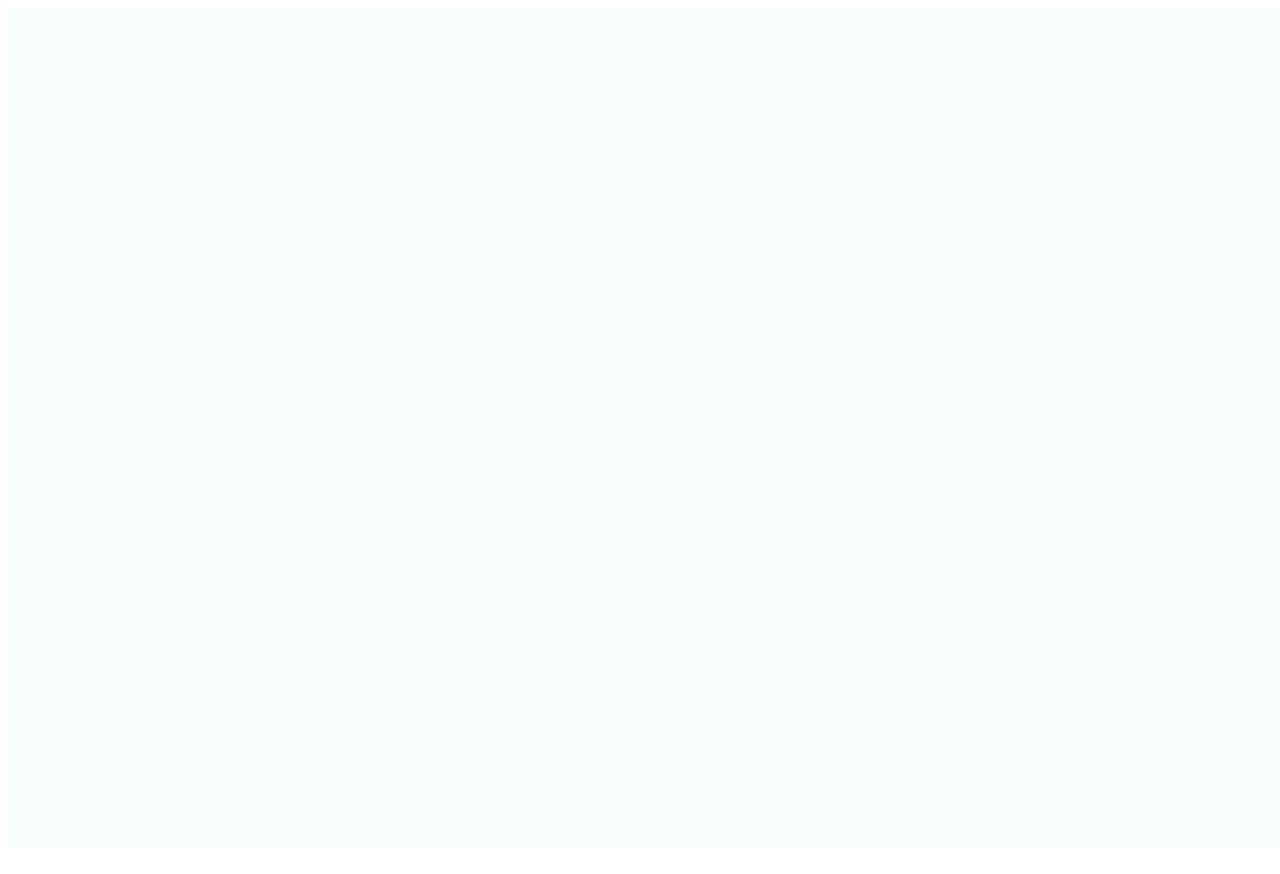
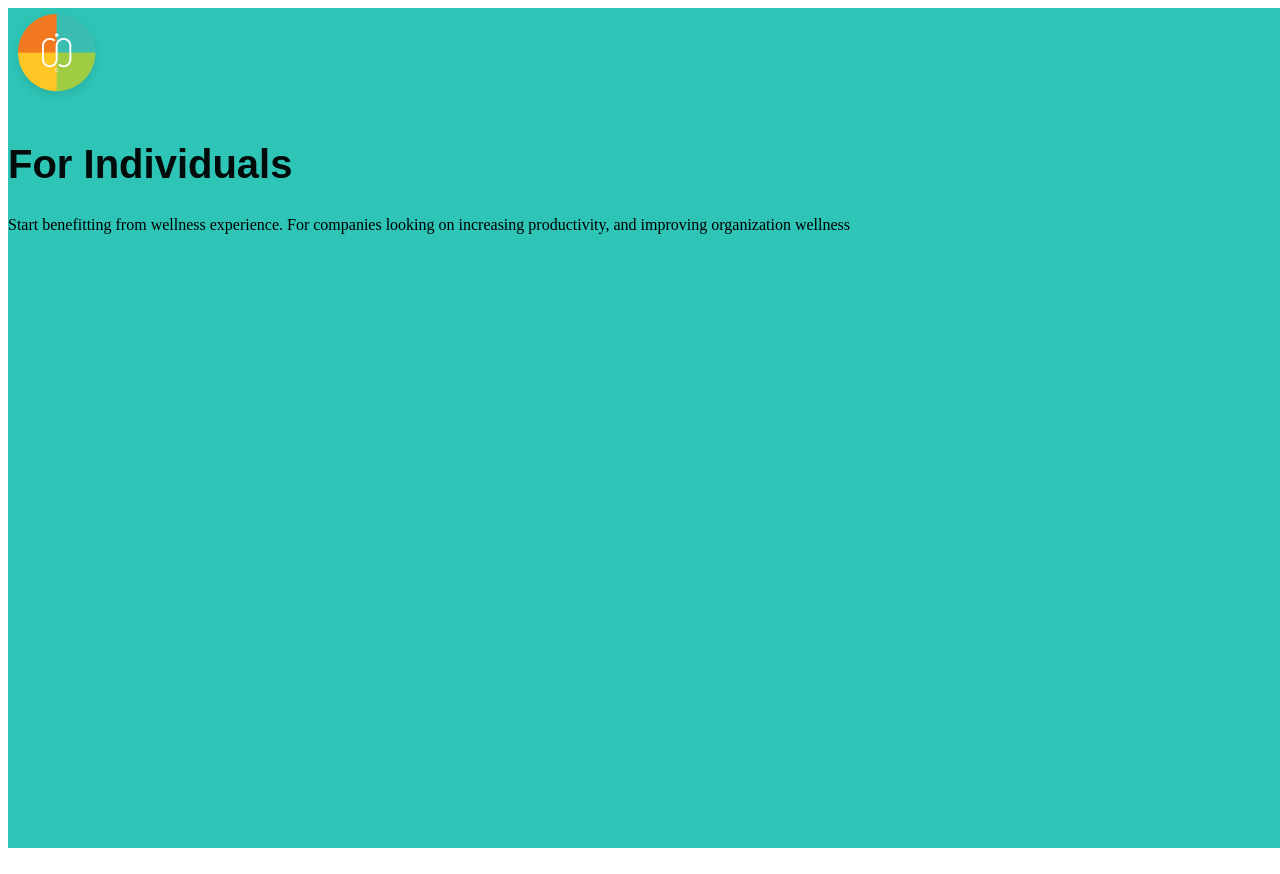
Before and after one commit to Temiloluwa16/AltSchool-test1, a plain HTML site: page index.html in a window 1280 px wide. Shown: the top 874 px of the page. Drawn offline with Linux system fonts and the light colour scheme.

Commit message:
i added a section to the html

```diff
--- a/index.html
+++ b/index.html
@@ -7,9 +7,20 @@
     <link rel="stylesheet" href="style.css">
 </head>
 <body>
-    <div class="container"></div>
+    <div class="container">
     <div class="logo">
-        <img src="" alt="">
+        <img src="assets/logo/Logo.png" alt="logo">
     </div>
+<h1
+class="for-individuals">
+For Individuals
+</h1>
+<div class="benefits">
+    <p>
+    Start benefitting from wellness experience. For companies
+    looking on increasing productivity, and improving organization wellness
+</p>
+</div>
+</div>
 </body>
 </html>
--- a/style.css
+++ b/style.css
@@ -1,7 +1,17 @@
 .container {
     background: var(--cl-green, #2ec4b6);
-    opacity: 0.03999999910593033;
+    /*opacity: 0.04;*/
     width: 1440px;
     height: 840px;
     position: relative;
+    box-sizing: border-box;
 }
+.for-individuals {
+    color: var(--cl-black, #000b0a);
+    text-align: left;
+    font-family: 'Brown-Bold', sans-serif;
+    font-size: 40px;
+    line-height: 50px;
+    font-weight: 700;
+    position: relative;
+}
```
